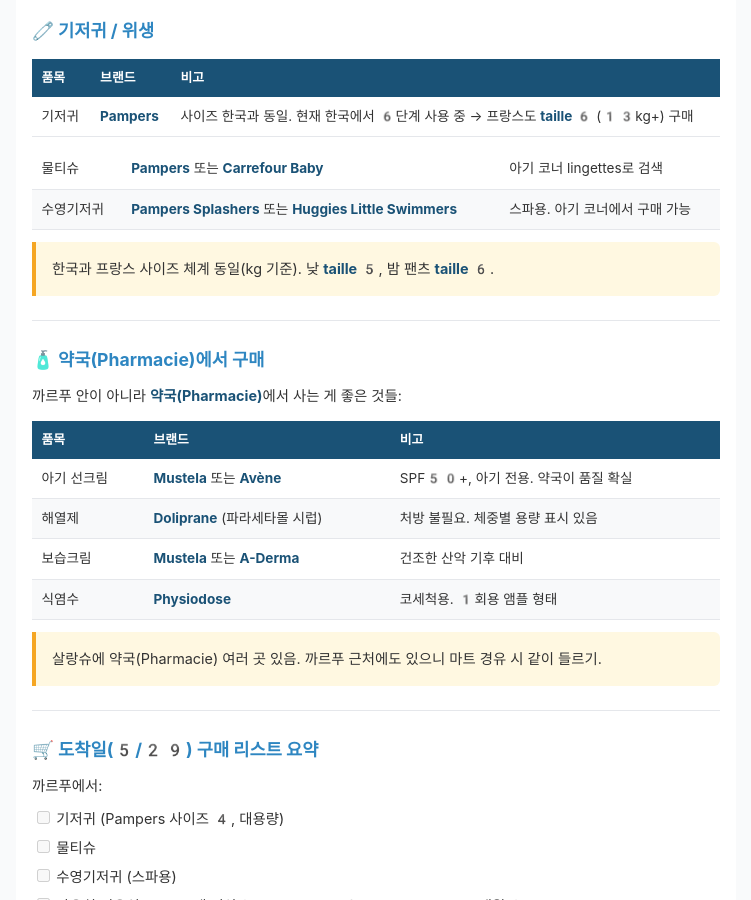
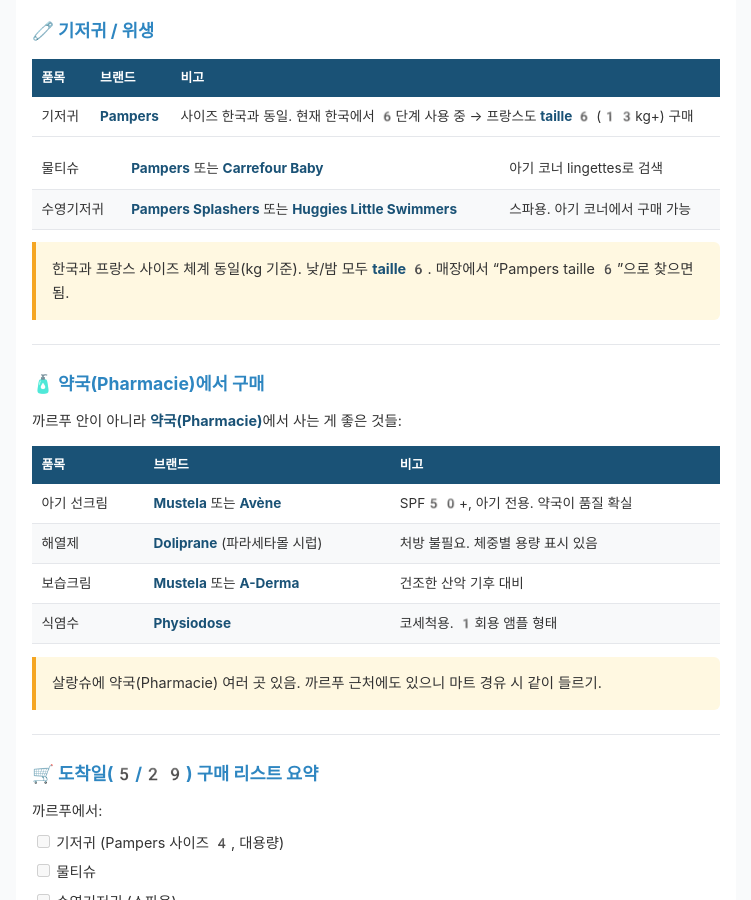
Before and after one commit to hyeokinro/travel-montblanc-2026, a Jekyll site: the page built from docs/baby-shopping.md, in a window 1280 px wide and 900 px high, scrolled down 2008 px. Shown: the whole window, without its empty margins (264-1015 px from the left). Built offline with Jekyll 4.4.1, drawn with Linux system fonts in a browser that asks for light colours; our own code applies the rules of GitHub Pages for plain Markdown files.

Commit message:
Fix diapers: both taille 6 + French terms
- Pampers Harmonie (에어차차) taille 6 = couches taille 6
- Pampers Night Pants (통잠팬티) taille 6 = couches-culottes nuit taille 6

```diff
--- a/docs/baby-shopping.md
+++ b/docs/baby-shopping.md
@@ -70,7 +70,7 @@ layout: default
 | 물티슈 | **Pampers** 또는 **Carrefour Baby** | 아기 코너 lingettes로 검색 |
 | 수영기저귀 | **Pampers Splashers** 또는 **Huggies Little Swimmers** | 스파용. 아기 코너에서 구매 가능 |
 
-> 한국과 프랑스 사이즈 체계 동일(kg 기준). 낮 **taille 5**, 밤 팬츠 **taille 6**.
+> 한국과 프랑스 사이즈 체계 동일(kg 기준). 낮/밤 모두 **taille 6**. 매장에서 "Pampers taille 6"으로 찾으면 됨.
 
 ---
 
```
